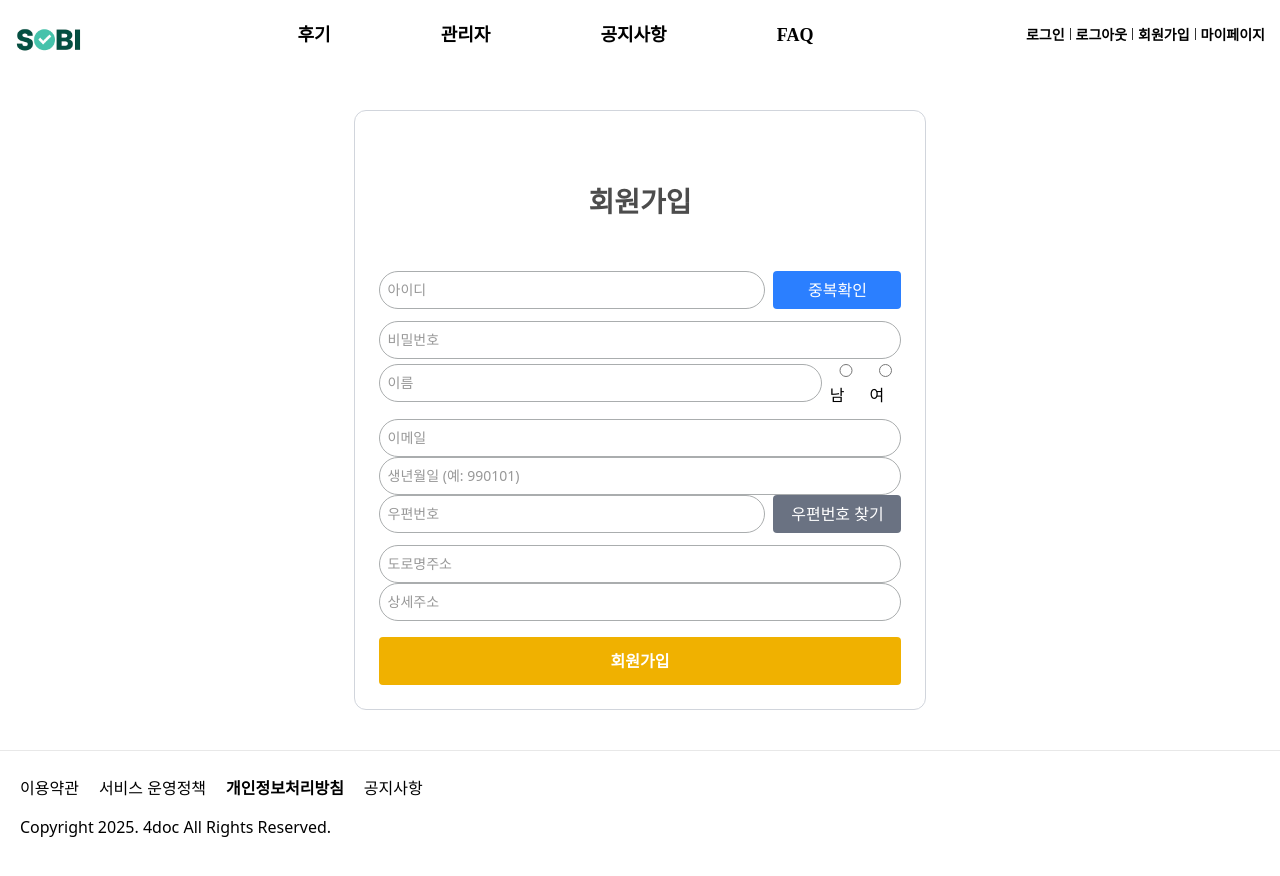
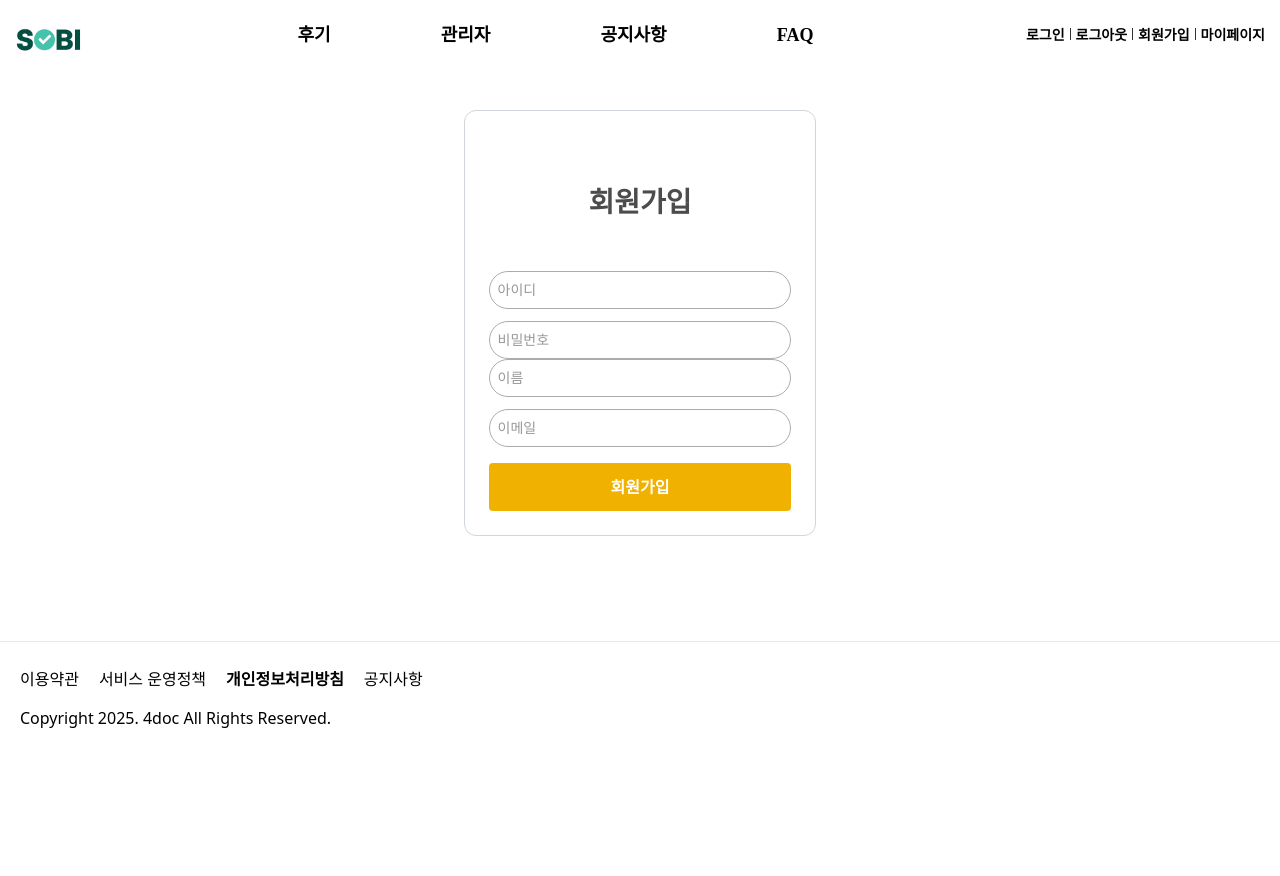
Before and after one commit to dengo25/sobi_front, a React (Vite) app: page /SignUp in a window 1280 px wide. Shown: the top 876 px of the page. After the commit the page ends 800 px from the top, so only its background shows below. Built offline with nearby package versions, Linux system fonts and the light colour scheme.

Commit message:
[Feat] 로그인 구현

```diff
--- a/src/pages/member/SignUp.jsx
+++ b/src/pages/member/SignUp.jsx
@@ -1,45 +1,34 @@
 import React, { useState } from "react";
+import { signup } from "../../service/member/ApiService";
+
 
 function SignUp() {
   const [formData, setFormData] = useState({
-    member_id: "",
-    member_password: "",
-    member_name: "",
-    member_gender: "",
-    member_email: "",
-    member_birth: "",
-    member_zip: "",
-    roadAddress: "",
-    detailAddress: "",
-    member_addr_final: "",
+    memberId: "",
+    password: "",
+    memberName: "",
+    memberEmail: "",
   });
-  const [isChecked, setIsChecked] = useState(false);
-  const [idCheckMsg, setIdCheckMsg] = useState("");
+
 
   const handleChange = (e) => {
     const { name, value } = e.target;
     setFormData((prev) => ({ ...prev, [name]: value }));
   };
 
-  const checkId = () => {
-    // 외부 ID 중복 체크 로직 분리 예정
-    console.log("checkId 호출");
-  };
 
-  const execPostcode = () => {
-    // 외부 주소 검색 API 연동 예정
-    console.log("주소 찾기 호출");
-  };
+const handleSubmit = (e) => {
+  e.preventDefault();
 
-  const handleSubmit = (e) => {
-    e.preventDefault();
-    if (!isChecked) return alert("아이디 중복확인을 해주세요.");
+  // finalAddress 없이 바로 전송할 수 있음
+  console.log("제출 데이터:", formData);
 
-    const finalAddress = `${formData.roadAddress} ${formData.detailAddress}`;
-    setFormData((prev) => ({ ...prev, member_addr_final: finalAddress }));
-
-    console.log("제출 데이터:", { ...formData, member_addr_final: finalAddress });
-  };
+  // 예시) 실제 회원가입 요청
+  signup(formData).then((res) => {
+    alert("회원가입 완료");
+    window.location.href = "/login";
+  });
+};
 
   return (
     <div className="max-w-xl mx-auto mt-10 p-6 border border-gray-300 rounded-xl">
@@ -48,22 +37,18 @@ function SignUp() {
         <div className="flex gap-2 mb-3">
           <input
             type="text"
-            name="member_id"
+            name="memberId"
             placeholder="아이디"
             value={formData.member_id}
             onChange={handleChange}
             className="flex-1 p-2 border rounded"
             required
           />
-          <button type="button" onClick={checkId} className="w-32 bg-blue-500 text-white rounded px-3">
-            중복확인
-          </button>
         </div>
-        <span className="text-sm" style={{ color: isChecked ? "green" : "red" }}>{idCheckMsg}</span>
 
         <input
           type="password"
-          name="member_password"
+          name="password"
           placeholder="비밀번호"
           value={formData.member_password}
           onChange={handleChange}
@@ -74,72 +59,24 @@ function SignUp() {
         <div className="flex gap-2 mb-3 items-center">
           <input
             type="text"
-            name="member_name"
+            name="memberName"
             placeholder="이름"
             value={formData.member_name}
             onChange={handleChange}
             required
             className="flex-1 p-2 border rounded"
           />
-          <label><input type="radio" name="member_gender" value="M" onChange={handleChange} /> 남</label>
-          <label><input type="radio" name="member_gender" value="F" onChange={handleChange} /> 여</label>
         </div>
 
         <input
-          type="email"
-          name="member_email"
+          type="text"
+          name="memberEmail"
           placeholder="이메일"
           value={formData.member_email}
           onChange={handleChange}
           required
           className="w-full p-2 mb-3 border rounded"
         />
-
-        <input
-          type="text"
-          name="member_birth"
-          placeholder="생년월일 (예: 990101)"
-          value={formData.member_birth}
-          onChange={handleChange}
-          required
-          className="w-full p-2 mb-3 border rounded"
-        />
-
-        <div className="flex gap-2 mb-3">
-          <input
-            type="text"
-            id="sample4_postcode"
-            placeholder="우편번호"
-            readOnly
-            value={formData.member_zip}
-            className="flex-1 p-2 border rounded"
-          />
-          <button type="button" onClick={execPostcode} className="w-32 bg-gray-500 text-white rounded px-3">
-            우편번호 찾기
-          </button>
-        </div>
-
-        <input
-          type="text"
-          id="sample4_roadAddress"
-          placeholder="도로명주소"
-          readOnly
-          value={formData.roadAddress}
-          className="w-full p-2 mb-3 border rounded"
-        />
-
-        <input
-          type="text"
-          id="sample4_detailAddress"
-          name="detailAddress"
-          placeholder="상세주소"
-          value={formData.detailAddress}
-          onChange={handleChange}
-          required
-          className="w-full p-2 mb-3 border rounded"
-        />
-
-        <input type="hidden" name="member_addr" value={formData.member_addr_final} />
 
         <button type="submit" className="w-full bg-yellow-500 text-white p-3 rounded mt-4 font-semibold">
           회원가입
```
